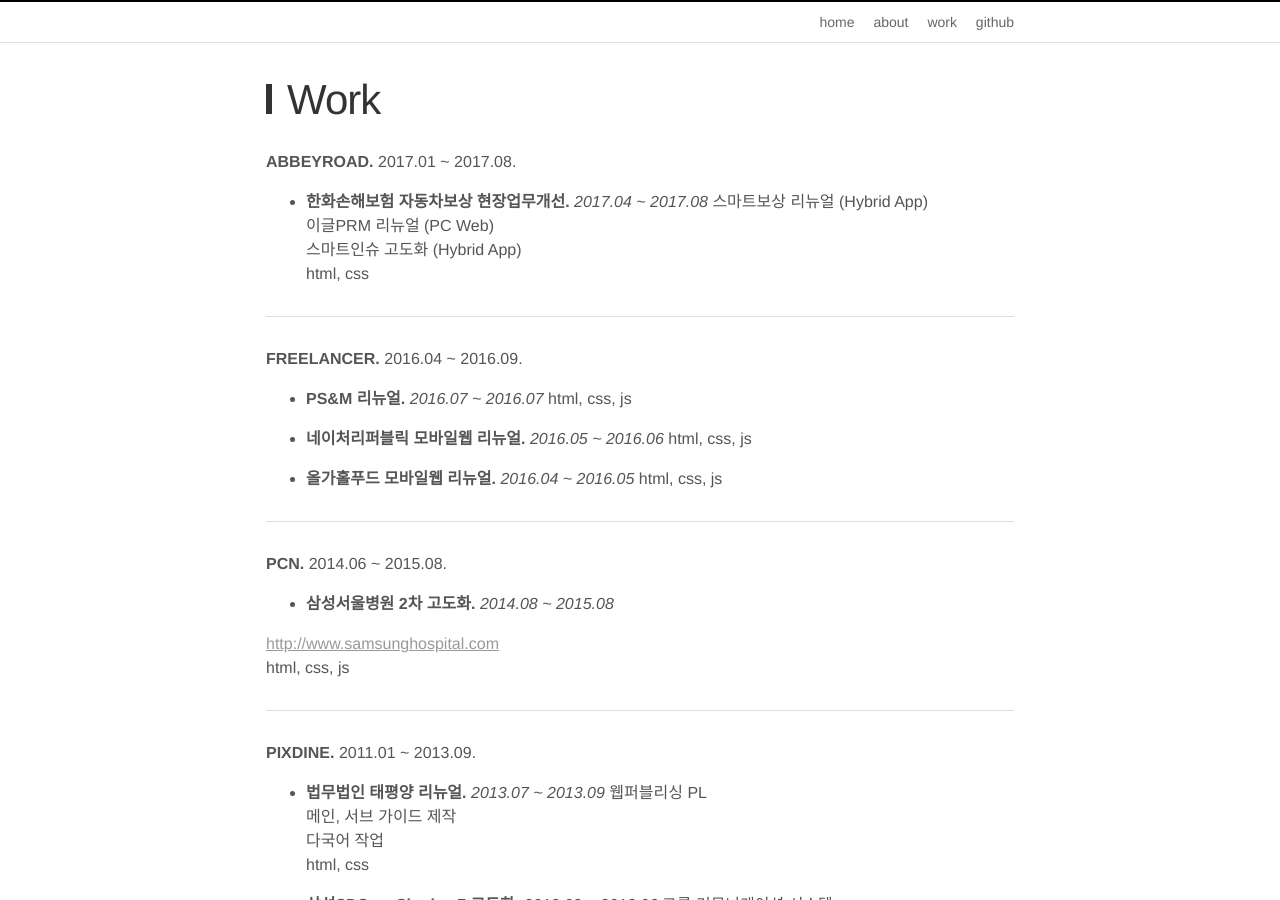
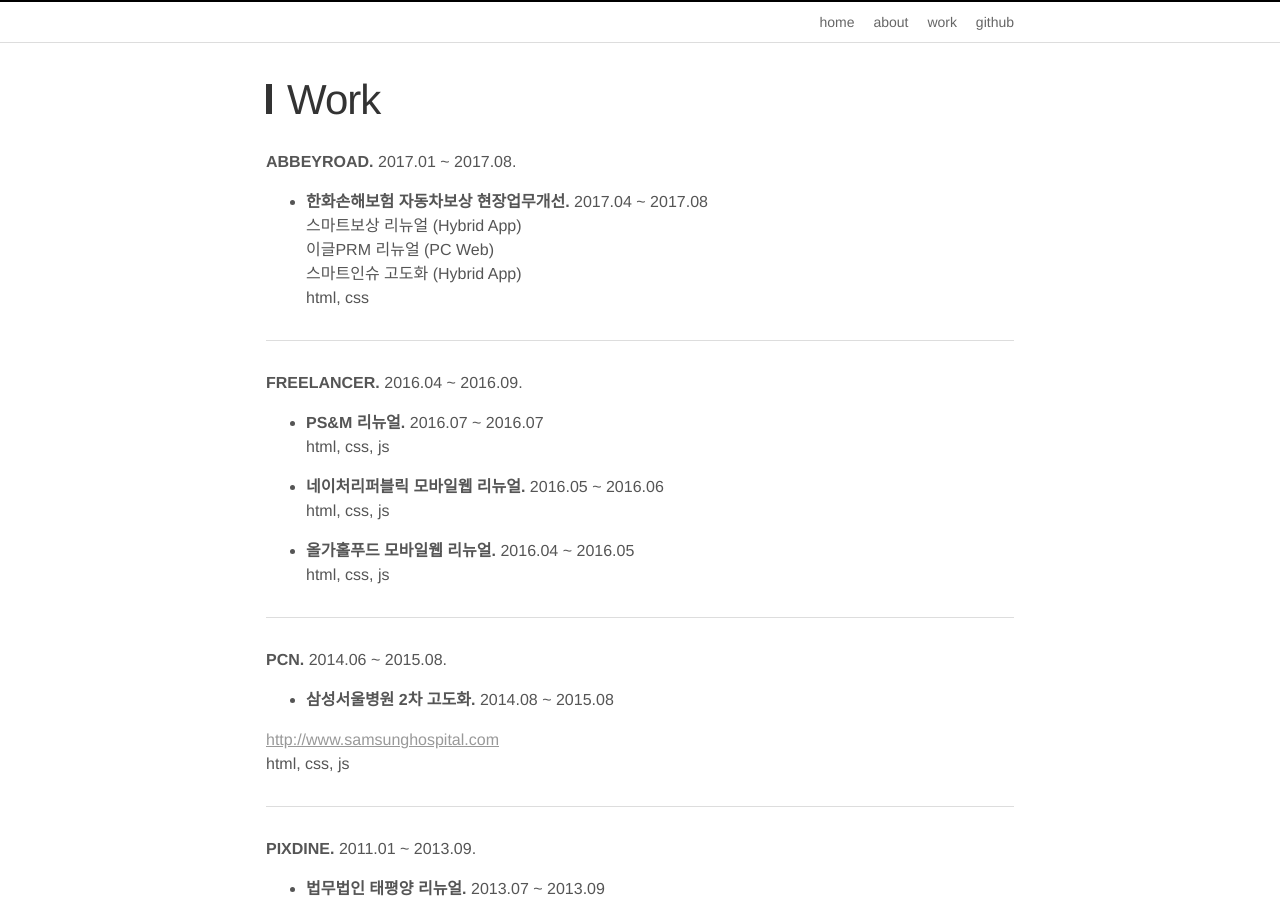
Before and after one commit to imyb/imyb.github.io, a Jekyll site: the page built from work.md, in a window 1280 px wide and 900 px high. Built offline with Jekyll 4.4.1, drawn with Linux system fonts in a browser that asks for light colours.

Commit message:
Update work.md

```diff
--- a/work.md
+++ b/work.md
@@ -5,9 +5,11 @@
 ---
 
 
-**ABBEYROAD.** 2017.01 ~ 2017.08.
+**ABBEYROAD.**
+2017.01 ~ 2017.08.<br>
 
-- **한화손해보험 자동차보상 현장업무개선.** *2017.04 ~ 2017.08*
+- **한화손해보험 자동차보상 현장업무개선.**
+2017.04 ~ 2017.08<br>
 스마트보상 리뉴얼 (Hybrid App)<br>
 이글PRM 리뉴얼 (PC Web)<br>
 스마트인슈 고도화 (Hybrid App)<br>
@@ -17,24 +19,30 @@
 - - -
 
 
-**FREELANCER.** 2016.04 ~ 2016.09.
+**FREELANCER.**
+2016.04 ~ 2016.09.<br>
 
-- **PS&M 리뉴얼.** *2016.07 ~ 2016.07*
+- **PS&M 리뉴얼.**
+2016.07 ~ 2016.07<br>
 html, css, js<br>
 
-- **네이처리퍼블릭 모바일웹 리뉴얼.** *2016.05 ~ 2016.06*
+- **네이처리퍼블릭 모바일웹 리뉴얼.**
+2016.05 ~ 2016.06<br>
 html, css, js<br>
 
-- **올가홀푸드 모바일웹 리뉴얼.** *2016.04 ~ 2016.05*
+- **올가홀푸드 모바일웹 리뉴얼.**
+2016.04 ~ 2016.05<br>
 html, css, js<br>
 
 
 - - -
 
 
-**PCN.** 2014.06 ~ 2015.08.
+**PCN.**
+2014.06 ~ 2015.08.<br>
 
-- **삼성서울병원 2차 고도화.** *2014.08  ~ 2015.08*
+- **삼성서울병원 2차 고도화.**
+2014.08  ~ 2015.08<br>
 <http://www.samsunghospital.com><br>
 html, css, js<br>
 
@@ -42,34 +50,41 @@
 - - -
 
 
-**PIXDINE.** 2011.01 ~ 2013.09.
+**PIXDINE.**
+2011.01 ~ 2013.09.<br>
 
-- **법무법인 태평양 리뉴얼.** *2013.07 ~ 2013.09*
+- **법무법인 태평양 리뉴얼.**
+2013.07 ~ 2013.09<br>
 웹퍼블리싱 PL<br>
 메인, 서브 가이드 제작<br>
 다국어 작업<br>
 html, css<br>
 
-- **삼성SDS mySingle v7 고도화.** *2013.02 ~ 2013.06*
+- **삼성SDS mySingle v7 고도화.**
+2013.02 ~ 2013.06<br>
 그룹 커뮤니케이션 시스템<br>
 환경설정, 웹메신저 등 주요 페이지 제작<br>
 html, css<br>
 
-- **AJ렌터카 리뉴얼.** *2012.12 ~ 2013.01*
+- **AJ렌터카 리뉴얼.**
+2012.12 ~ 2013.01<br>
 서브 페이지 제작<br>
 html, css<br>
 
-- **삼성SDS mySingle v6.5 고도화.** *2012.02 ~ 2012.06*
+- **삼성SDS mySingle v6.5 고도화.**
+2012.02 ~ 2012.06<br>
 그룹 커뮤니케이션 시스템<br>
 블로그,커뮤니티,파일공유 등 주요 페이지 제작<br>
 html, css<br>
 
-- **삼성SDS 멀티캠퍼스 리뉴얼.** *2011.07 ~ 2011.11*
+- **삼성SDS 멀티캠퍼스 리뉴얼.**
+2011.07 ~ 2011.11<br>
 웹퍼블리싱 PL<br>
 메인/서브 페이지 제작<br>
 html, css, js<br>
 
-- **한국 코카콜라 리뉴얼.** *2011.01 ~ 2011.04*
+- **한국 코카콜라 리뉴얼.**
+2011.01 ~ 2011.04<br>
 메인/서브 페이지 제작<br>
 브랜드페이지 템플릿 제작<br>
 html, css<br>
@@ -78,21 +93,25 @@
 - - -
 
 
-**ONNETSOFT.** 2009.06 ~ 2010.11.
+**ONNETSOFT.**
+2009.06 ~ 2010.11.<br>
 
-- **한국교직원공제회 리뉴얼.** *2010.01 ~ 2010.04*
+- **한국교직원공제회 리뉴얼.**
+2010.01 ~ 2010.04<br>
 웹퍼블리싱 PL<br>
 메인/서브 페이지 제작<br>
 웹접근성 인증마크 획득<br>
 html, css, js<br>
 
-- **동서울대학교 리뉴얼.** *2009.10 ~ 2010.01*
+- **동서울대학교 리뉴얼.**
+2009.10 ~ 2010.01<br>
 웹퍼블리싱 PL<br>
 메인/서브 페이지 제작<br>
 웹접근성 인증마크 획득<br>
 html, css, js<br>
 
-- **한국장애인고용공단 리뉴얼.** *2009.06 ~ 2009.08*
+- **한국장애인고용공단 리뉴얼.**
+2009.06 ~ 2009.08<br>
 서브 페이지 제작<br>
 웹접근성 인증마크 획득<br>
 html, css<br>
```
